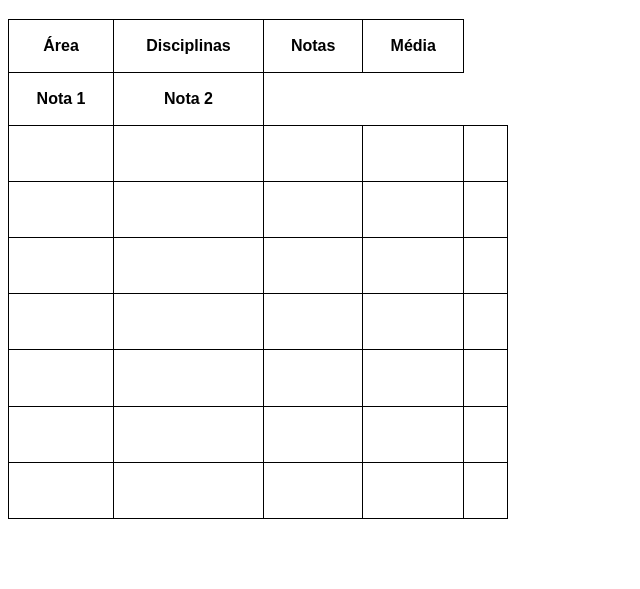
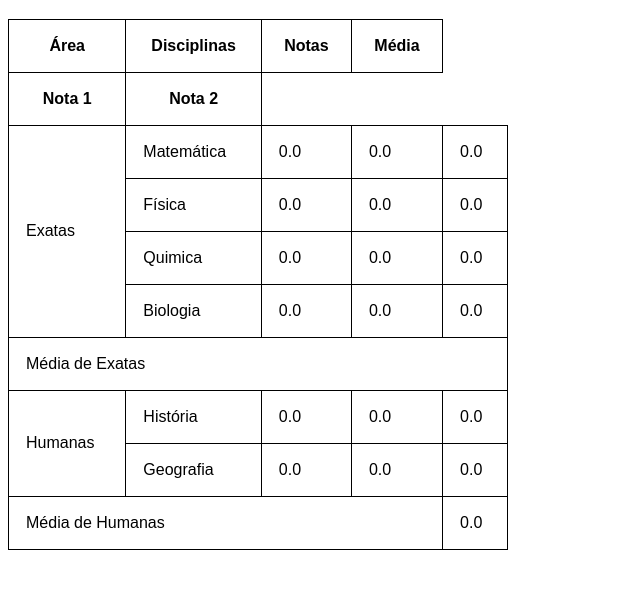
Before and after one commit to Tr4jan0/Html_e_Css, a plain HTML site: page Módulo 02/projeto-desafio-12/desafio004.html in a window 1280 px wide. Shown: the part 61-650 px from the top of the page, without its empty margins (0-640 px from the left). Drawn offline with Linux system fonts and the light colour scheme.

Commit message:
desafio004

```diff
--- a/Módulo 02/projeto-desafio-12/desafio004.html
+++ b/Módulo 02/projeto-desafio-12/desafio004.html
@@ -19,6 +19,7 @@
         td, th{
             border: 1px solid black;
             padding: 17px;
+            ;
         }
 
     </style>
@@ -34,7 +35,7 @@
             <tr>
                 <th>Área</th>
                 <th>Disciplinas</th>
-                <th scope="colgroup">Notas</th>
+                <th>Notas</th>
                 <th>Média</th>
             </tr>
 
@@ -48,58 +49,55 @@
         <tbody>
 
             <tr>
-                <td></td>
-                <td></td>
-                <td></td>
-                <td></td>
-                <td></td>
+                <td rowspan="4">Exatas</td>
+                <td> Matemática</td>
+                <td>0.0</td>
+                <td>0.0</td>
+                <td>0.0</td>
             </tr>
             <tr>
-                <td></td>
-                <td></td>
-                <td></td>
-                <td></td>
-                <td></td>
+                <td>Física</td>
+                <td>0.0</td>
+                <td>0.0</td>
+                <td>0.0</td>
             </tr>
             <tr>
-                <td></td>
-                <td></td>
-                <td></td>
-                <td></td>
-                <td></td>
+                <td>Quimica</td>
+                <td>0.0</td>
+                <td>0.0</td>
+                <td>0.0</td>
             </tr>
             <tr>
-                <td></td>
-                <td></td>
-                <td></td>
-                <td></td>
-                <td></td>
+                <td>Biologia</td>
+                <td>0.0</td>
+                <td>0.0</td>
+                <td>0.0</td>
             </tr>
             <tr>
-                <td></td>
-                <td></td>
-                <td></td>
-                <td></td>
-                <td></td>
+                <td colspan="5">Média de Exatas</td>
             </tr>
             <tr>
-                <td></td>
-                <td></td>
-                <td></td>
-                <td></td>
-                <td></td>
+                <td rowspan="2">Humanas</td>
+                <td>História</td>
+                <td>0.0</td>
+                <td>0.0</td>
+                <td>0.0</td>
             </tr>
             <tr>
-                <td></td>
-                <td></td>
-                <td></td>
-                <td></td>
-                <td></td>
+                <td>Geografia</td>
+                <td>0.0</td>
+                <td>0.0</td>
+                <td>0.0</td>
             </tr>
 
         </tbody>
 
-        <tfoot></tfoot>
+        <tfoot>
+            <tr>
+                <td colspan="4">Média de Humanas</td>
+                <td>0.0</td>
+            </tr>
+        </tfoot>
 
     </table>
 
```
